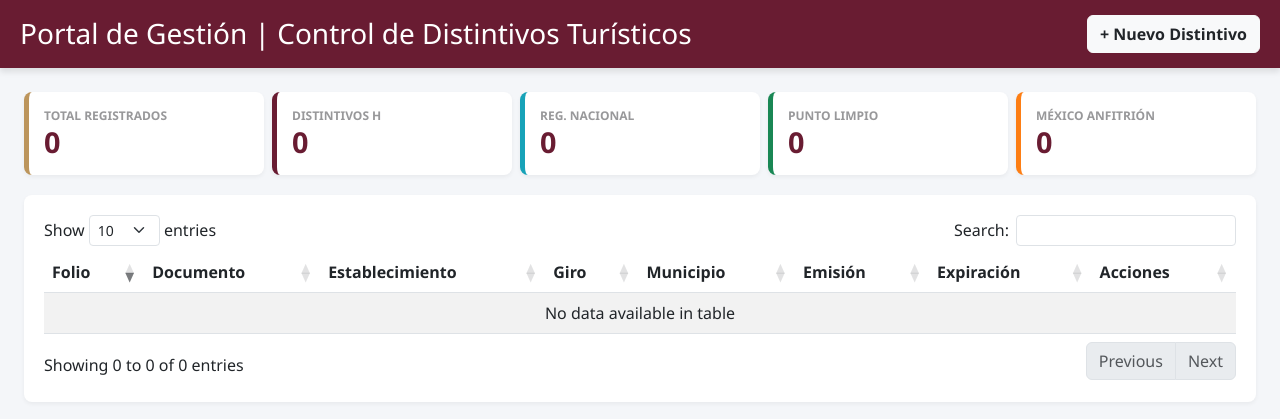
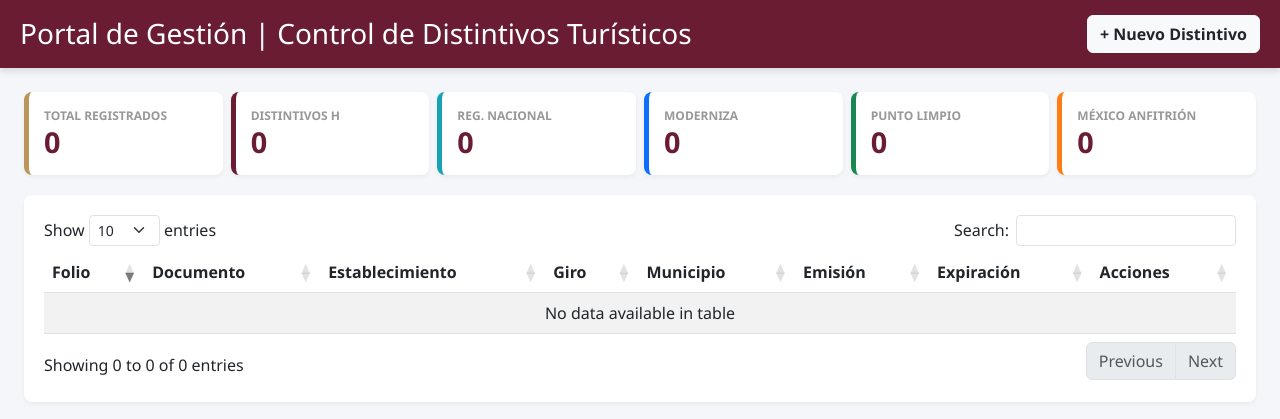
Before and after one commit to ferxchooo/sistema-distintivos, a Flask app: page / in a window 1280 px wide. Shown: the top 419 px of the page. Run offline with Flask 3, Linux system fonts and the light colour scheme; data that the repository does not hold is empty; some libraries are stand-ins or nearby versions.

Commit message:
Update index.html

```diff
--- a/templates/index.html
+++ b/templates/index.html
@@ -7,7 +7,7 @@
     <link href="https://cdn.jsdelivr.net/npm/bootstrap@5.3.0/dist/css/bootstrap.min.css" rel="stylesheet">
     <link rel="stylesheet" href="https://cdn.datatables.net/1.13.6/css/dataTables.bootstrap5.min.css">
     <style>
-        :root { --guinda: #691C32; --dorado: #BC955C; --gris: #98989A; --verde: #198754; --naranja: #fd7e14; }
+        :root { --guinda: #691C32; --dorado: #BC955C; --gris: #98989A; --verde: #198754; --naranja: #fd7e14; --azul: #0d6efd; }
         body { background-color: #f4f6f9; font-family: 'Segoe UI', Tahoma, Geneva, Verdana, sans-serif; }
         .navbar-custom { background-color: var(--guinda); color: white; padding: 15px 20px; box-shadow: 0 4px 6px rgba(0,0,0,0.1); }
 
@@ -40,6 +40,7 @@
         <div class="col"><div class="kpi-card filter-btn" data-filter=""><p>Total Registrados</p><h3 id="kpi-total">0</h3></div></div>
         <div class="col"><div class="kpi-card filter-btn" data-filter="DISTINTIVO H" style="border-left-color: var(--guinda);"><p>Distintivos H</p><h3 id="kpi-h">0</h3></div></div>
         <div class="col"><div class="kpi-card filter-btn" data-filter="RNT" style="border-left-color: #17a2b8;"><p>Reg. Nacional</p><h3 id="kpi-rnt">0</h3></div></div>
+        <div class="col"><div class="kpi-card filter-btn" data-filter="MODERNIZA" style="border-left-color: var(--azul);"><p>Moderniza</p><h3 id="kpi-mod">0</h3></div></div>
         <div class="col"><div class="kpi-card filter-btn" data-filter="PUNTO LIMPIO" style="border-left-color: var(--verde);"><p>Punto Limpio</p><h3 id="kpi-pl">0</h3></div></div>
         <div class="col"><div class="kpi-card filter-btn" data-filter="ANFITRIÓN" style="border-left-color: var(--naranja);"><p>México Anfitrión</p><h3 id="kpi-ma">0</h3></div></div>
     </div>
@@ -137,7 +138,7 @@
         }
 
         const tbody = $('#table-body').empty();
-        let distH = 0, rnt = 0, pl = 0, ma = 0;
+        let distH = 0, rnt = 0, pl = 0, ma = 0, mod = 0;
 
         distintivos.forEach((d, i) => {
             let tipo = String(d['TIPO DE DOCUMENTO'] || '').toUpperCase();
@@ -145,6 +146,7 @@
             if(tipo.includes('RNT')) rnt++;
             if(tipo.includes('LIMPIO')) pl++;
             if(tipo.includes('ANFITRI')) ma++;
+            if(tipo.includes('MODERNIZA')) mod++;
 
             let emisionLimpia = formatearFecha(d['FECHA DE EMISION']);
             let expiracionLimpia = formatearFecha(d['FECHA DE EXPIRACION']);
@@ -166,6 +168,7 @@
         $('#kpi-total').text(distintivos.length);
         $('#kpi-h').text(distH);
         $('#kpi-rnt').text(rnt);
+        $('#kpi-mod').text(mod);
         $('#kpi-pl').text(pl);
         $('#kpi-ma').text(ma);
 
```
